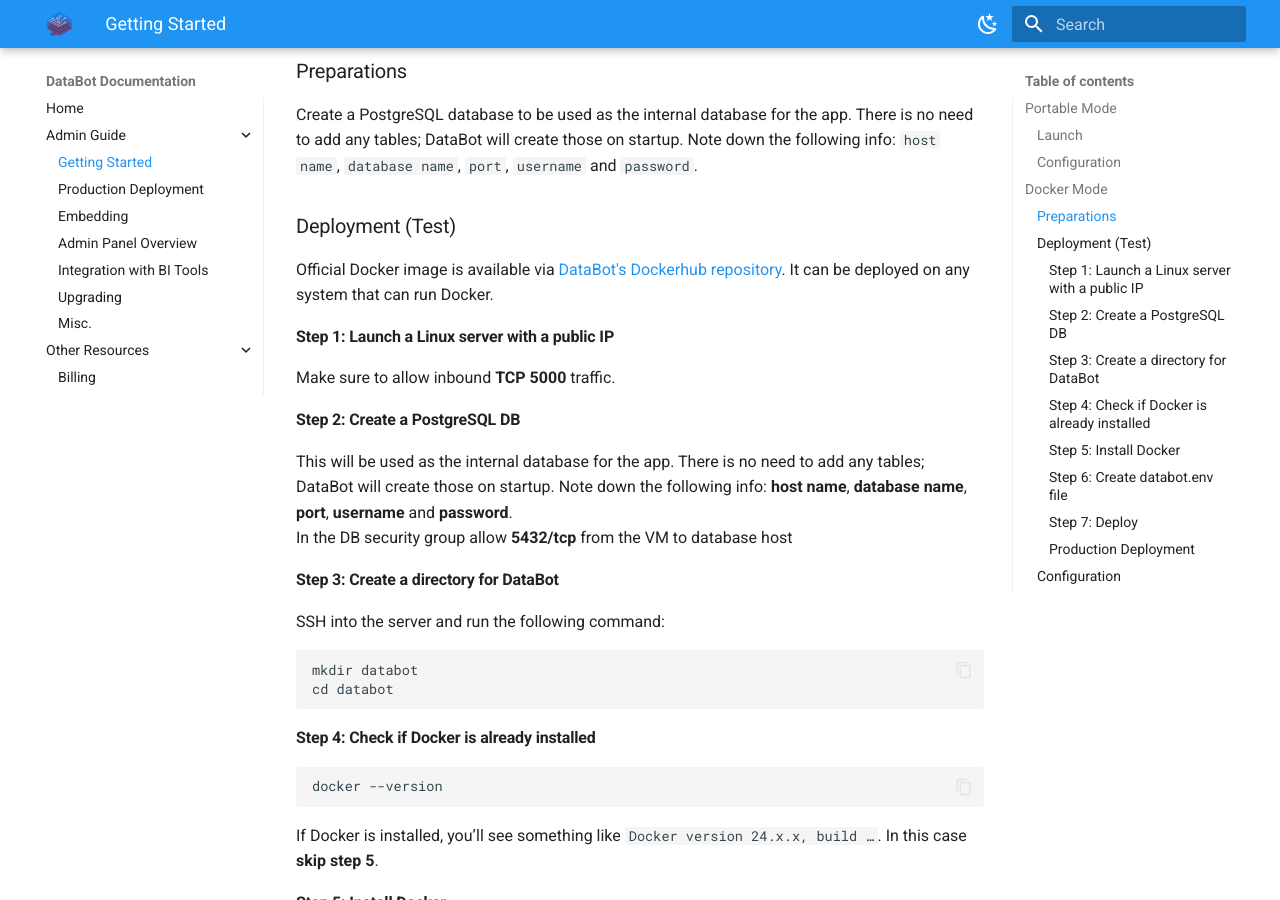
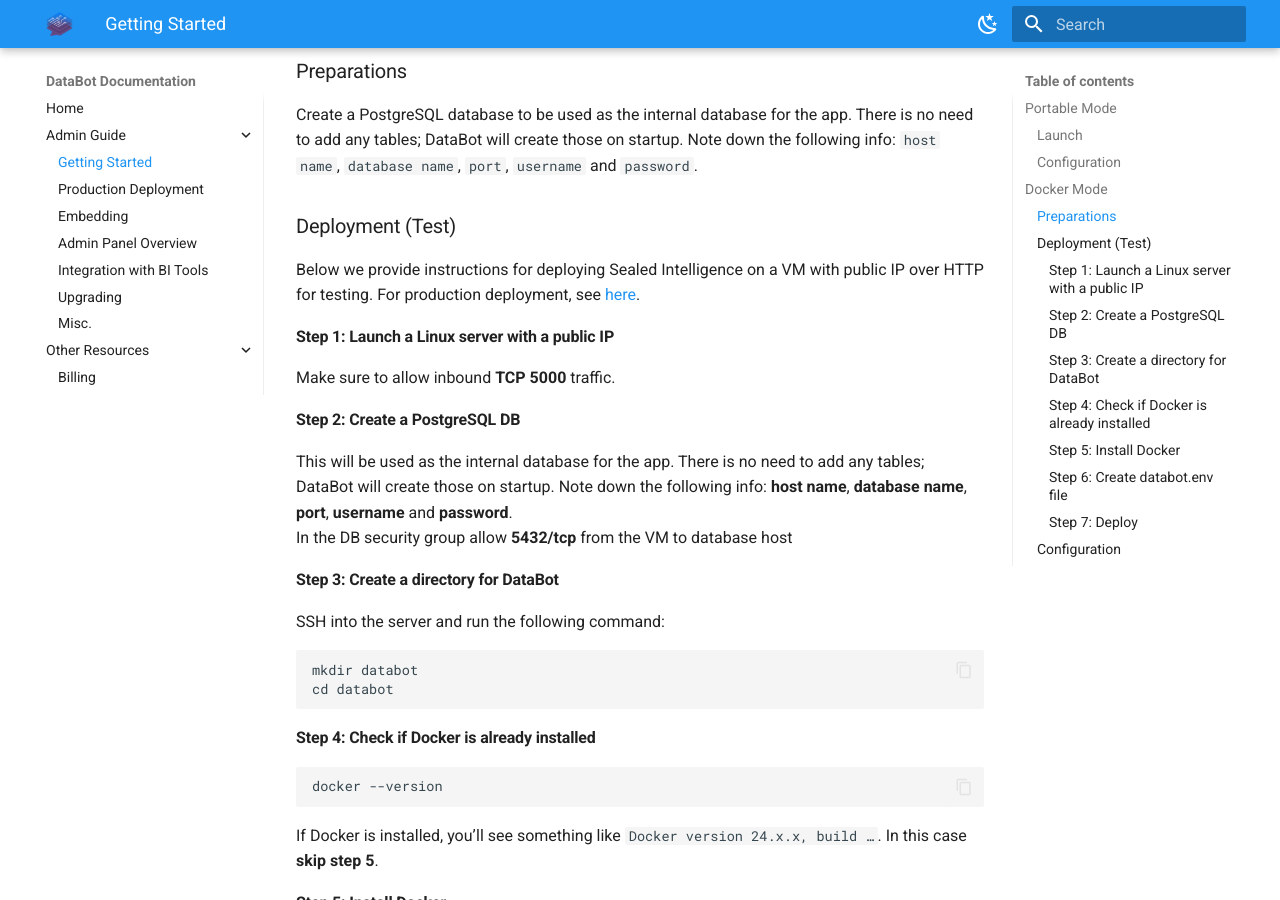
Before and after one commit to Intellimenta/DataBot, an MkDocs documentation site: the page built from docs/admin_guide/getting_started.md, in a window 1280 px wide and 900 px high, scrolled down 1576 px. Built offline with MkDocs 1.6.1 and Material for MkDocs 9.7.7, drawn with Linux system fonts in a browser that asks for light colours; some of the changed text lies outside the part shown.

Commit message:
update docs

```diff
--- a/docs/admin_guide/getting_started.md
+++ b/docs/admin_guide/getting_started.md
@@ -45,7 +45,7 @@
 Create a PostgreSQL database to be used as the internal database for the app. There is no need to add any tables; DataBot will create those on startup. Note down the following info: `host name`, `database name`, `port`, `username` and `password`.
 
 ### Deployment (Test)
-Official Docker image is available via <a href="https://hub.docker.com/r/intellimenta/databot/tags" target="_blank">DataBot's Dockerhub repository</a>. It can be deployed on any system that can run Docker.
+Below we provide instructions for deploying Sealed Intelligence on a VM with public IP over HTTP for testing. For production deployment, see [here](./production_deployment.md).
 
 #### Step 1: Launch a Linux server with a public IP
 Make sure to allow inbound **TCP 5000** traffic.
```
Also changed, not shown: other parts of docs/admin_guide/getting_started.md (+0 -3 lines).
